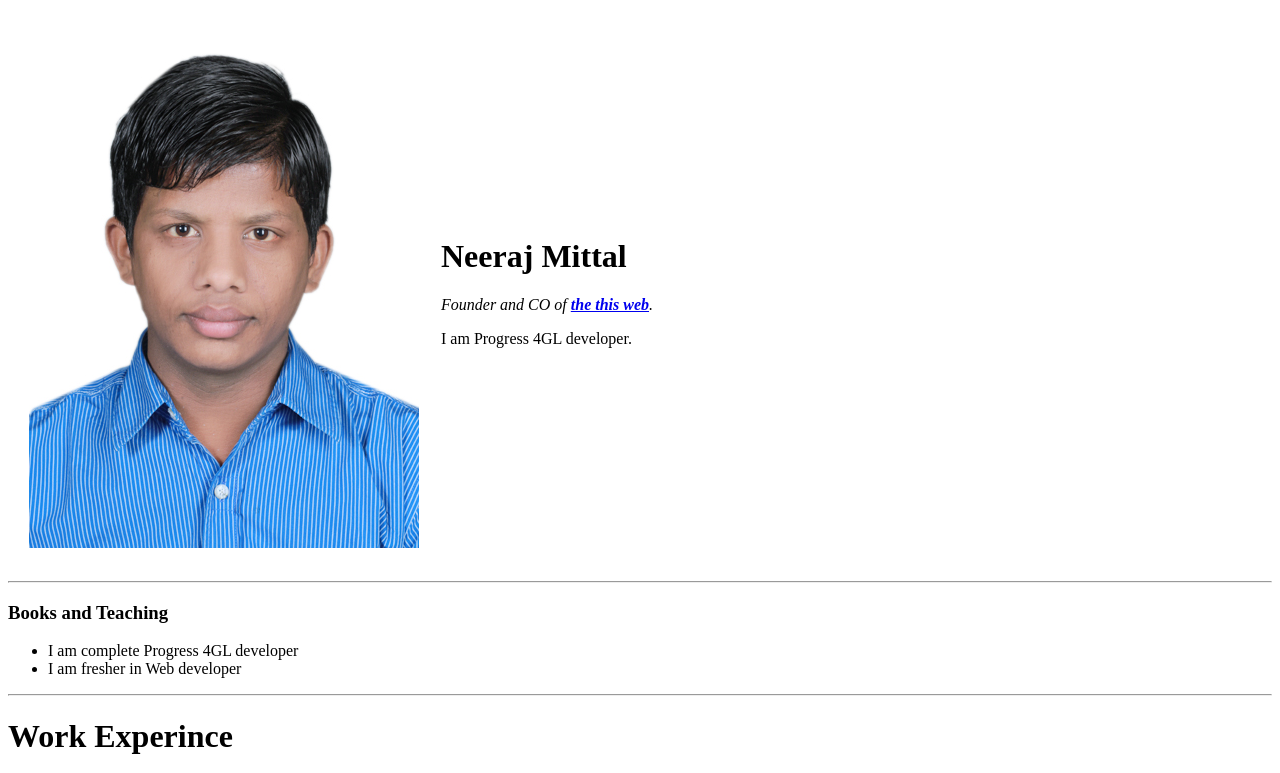
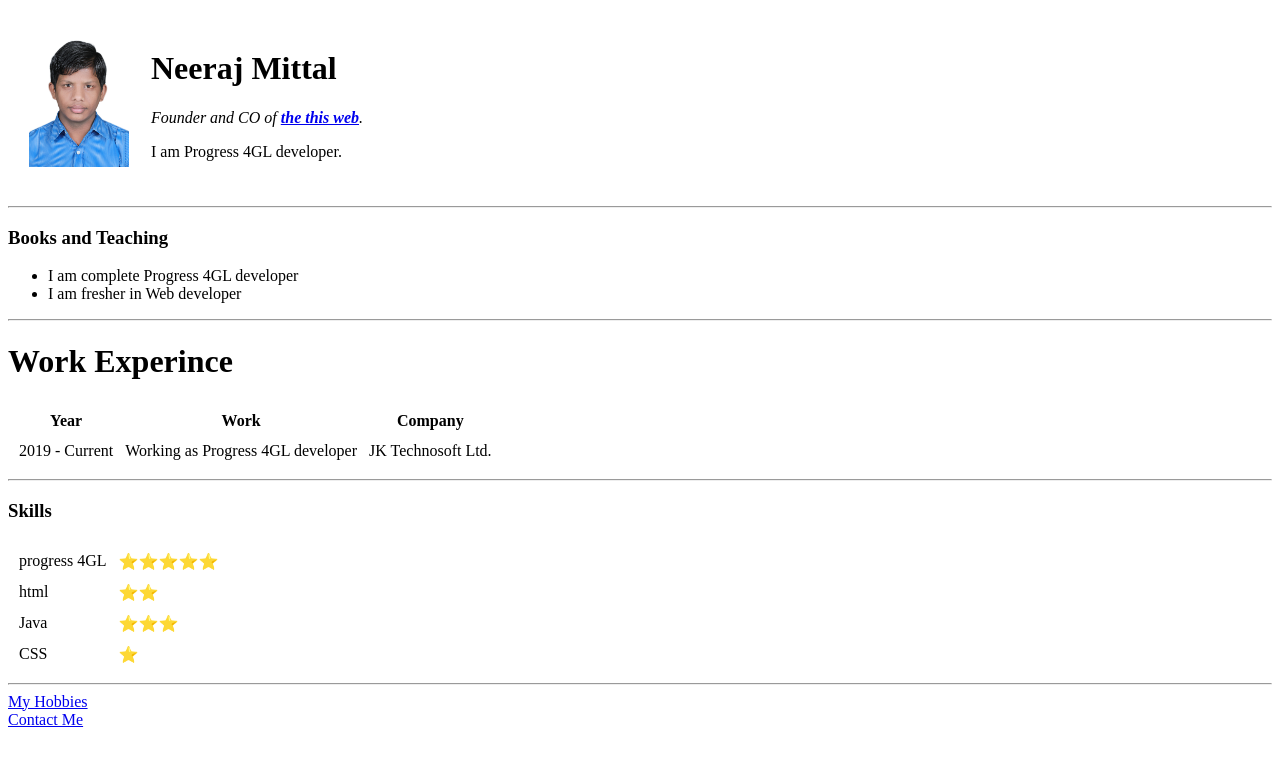
Before and after one commit to Neeraj-Kumar-Mittal/CV, a plain HTML site: page index.html in a window 1280 px wide. Shown: the top 773 px of the page. Drawn offline with Linux system fonts and the light colour scheme.

Commit message:
Update index.html

```diff
--- a/index.html
+++ b/index.html
@@ -8,7 +8,7 @@
     <table cellspacing = "20">
       <tr>
         <td>
-          <img src="images/NEERAJ.JPG" alt="Neeraj">
+          <img src="images/NEERAJ.JPG" alt="Neeraj" width = "100">
         </td>
         <td>
           <h1>Neeraj Mittal</h1>
```
